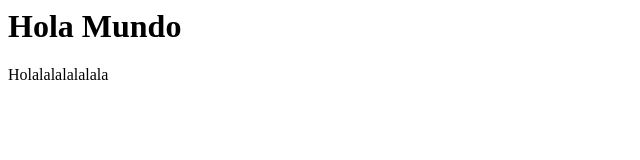
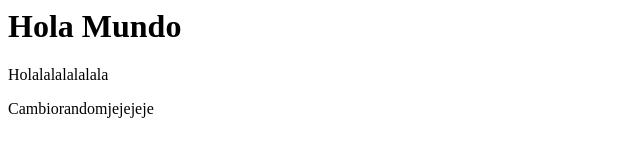
Before and after one commit to GeraOR/proyecto, a plain HTML site: page index.html in a window 1280 px wide. Shown: the whole page, without its empty margins (0-640 px from the left). Drawn offline with Linux system fonts and the light colour scheme.

Commit message:
Otrocambilloshdjash

```diff
--- a/index.html
+++ b/index.html
@@ -2,7 +2,9 @@
 <head>
 </head>
 <body>
+
 <h1>Hola Mundo</h1>
 <p>Holalalalalalala</p>
+<p>Cambiorandomjejejeje</p>
 </body>
 </html>
```
